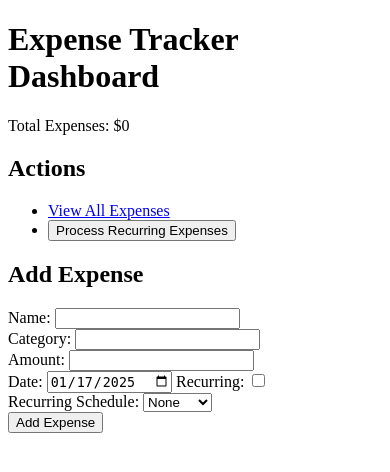
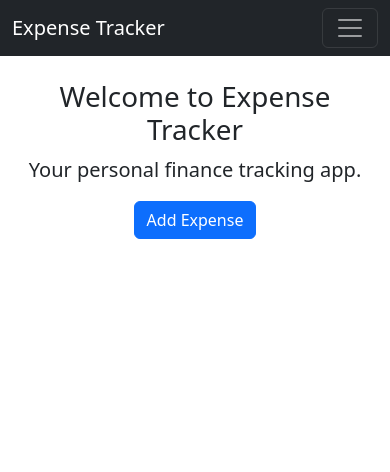
Before and after one commit to anthonyouch/expense-tracker, a Flask app: page / in a window 390 px wide. Shown: the top 472 px of the page. Run offline with Flask 3, Linux system fonts and the light colour scheme; data that the repository does not hold is empty.

Commit message:
feat: Add navigation bar to base.html
- Created a responsive navigation bar in `base.html` for consistent layout across all pages.
- Includes links for Dashboard and View Expenses.

```diff
--- a/app.py
+++ b/app.py
@@ -1,6 +1,6 @@
 from flask import Flask, render_template, request, redirect, url_for
 from db_storage import initialize_db, write_expense, read_expenses, process_recurring_expenses
-
+from datetime import date
 # Initialize Flask app
 app = Flask(__name__)
 
@@ -18,12 +18,14 @@ def dashboard():
     total_expenses = sum(float(expense["amount"]) for expense in expenses)
     monthly_breakdown = {}  # Logic for monthly breakdown (to be implemented later)
     category_breakdown = {}  # Logic for category breakdown (to be implemented later)
+    today = date.today()
 
     return render_template(
         "index.html",
         total_expenses=total_expenses,
         monthly_breakdown=monthly_breakdown,
         category_breakdown=category_breakdown,
+        today=today,
     )
 
 @app.route("/view-expenses")
--- /dev/null
+++ b/templates/base.html
@@ -0,0 +1,82 @@
+<!DOCTYPE html>
+<html lang="en">
+<head>
+    <meta charset="UTF-8">
+    <meta name="viewport" content="width=device-width, initial-scale=1.0">
+    <title>Expense Tracker</title>
+    <link href="https://cdn.jsdelivr.net/npm/bootstrap@5.3.0/dist/css/bootstrap.min.css" rel="stylesheet">
+</head>
+<body>
+    <!-- Navbar -->
+    <nav class="navbar navbar-expand-lg navbar-dark bg-dark">
+        <div class="container-fluid">
+            <a class="navbar-brand" href="/">Expense Tracker</a>
+            <button class="navbar-toggler" type="button" data-bs-toggle="collapse" data-bs-target="#navbarNav" aria-controls="navbarNav" aria-expanded="false" aria-label="Toggle navigation">
+                <span class="navbar-toggler-icon"></span>
+            </button>
+            <div class="collapse navbar-collapse" id="navbarNav">
+                <ul class="navbar-nav">
+                    <li class="nav-item">
+                        <a class="nav-link" href="/">Dashboard</a>
+                    </li>
+                    <li class="nav-item">
+                        <a class="nav-link" href="/expenses">View Expenses</a>
+                    </li>
+                </ul>
+            </div>
+        </div>
+    </nav>
+
+    <!-- Content -->
+    <div class="container mt-4">
+        {% block content %}
+        {% endblock %}
+    </div>
+
+    <!-- Add Expense Modal -->
+    <div class="modal fade" id="addExpenseModal" tabindex="-1" aria-labelledby="addExpenseModalLabel" aria-hidden="true">
+        <div class="modal-dialog">
+            <div class="modal-content">
+                <div class="modal-header">
+                    <h5 class="modal-title" id="addExpenseModalLabel">Add New Expense</h5>
+                    <button type="button" class="btn-close" data-bs-dismiss="modal" aria-label="Close"></button>
+                </div>
+                <form method="POST" action="/add_expense">
+                    <div class="modal-body">
+                        <div class="mb-3">
+                            <label for="expenseName" class="form-label">Expense Name</label>
+                            <input type="text" class="form-control" id="expenseName" name="name" required>
+                        </div>
+                        <div class="mb-3">
+                            <label for="expenseCategory" class="form-label">Category</label>
+                            <select class="form-select" id="expenseCategory" name="category" required>
+                                <option value="" disabled selected>Select a category</option>
+                                <option value="Food">Food</option>
+                                <option value="Transport">Transport</option>
+                                <option value="Health">Health</option>
+                                <option value="Entertainment">Entertainment</option>
+                                <option value="Utilities">Utilities</option>
+                                <option value="Other">Other</option>
+                            </select>
+                        </div>
+                        <div class="mb-3">
+                            <label for="expenseAmount" class="form-label">Amount</label>
+                            <input type="number" class="form-control" id="expenseAmount" name="amount" required>
+                        </div>
+                        <div class="mb-3">
+                            <label for="expenseDate" class="form-label">Date</label>
+                            <input type="date" class="form-control" id="expenseDate" name="date_added" value="{{ today }}" required/>
+                        </div>
+                    </div>
+                    <div class="modal-footer">
+                        <button type="button" class="btn btn-secondary" data-bs-dismiss="modal">Close</button>
+                        <button type="submit" class="btn btn-primary">Save Expense</button>
+                    </div>
+                </form>
+            </div>
+        </div>
+    </div>
+
+    <script src="https://cdn.jsdelivr.net/npm/bootstrap@5.3.0/dist/js/bootstrap.bundle.min.js"></script>
+</body>
+</html>
--- a/templates/index.html
+++ b/templates/index.html
@@ -1,56 +1,9 @@
-<!DOCTYPE html>
-<html lang="en">
-<head>
-    <meta charset="UTF-8">
-    <meta name="viewport" content="width=device-width, initial-scale=1.0">
-    <title>Expense Tracker - Dashboard</title>
-</head>
-<body>
-    <h1>Expense Tracker Dashboard</h1>
-    <p>Total Expenses: ${{ total_expenses }}</p>
+{% extends "base.html" %}
 
-    <h2>Actions</h2>
-    <ul>
-        <li><a href="{{ url_for('view_expenses') }}">View All Expenses</a></li>
-        <li>
-            <form action="{{ url_for('process_recurring') }}" method="post" style="display: inline;">
-                <button type="submit">Process Recurring Expenses</button>
-            </form>
-        </li>
-    </ul>
-
-    <h2>Add Expense</h2>
-    <form action="{{ url_for('add_expense') }}" method="post">
-        <label for="name">Name:</label>
-        <input type="text" id="name" name="name" required><br>
-
-        <label for="category">Category:</label>
-        <input type="text" id="category" name="category" required><br>
-
-        <label for="amount">Amount:</label>
-        <input type="number" id="amount" name="amount" step="0.01" required><br>
-
-        <label for="date_added">Date:</label>
-        <input type="date" id="date_added" name="date_added" required>
-
-        <label for="recurring">Recurring:</label>
-        <input type="checkbox" id="recurring" name="recurring" value="1"><br>
-
-
-        <label for="recurring_schedule">Recurring Schedule:</label>
-        <select id="recurring_schedule" name="recurring_schedule">
-            <option value="">None</option>
-            <option value="daily">Daily</option>
-            <option value="weekly">Weekly</option>
-            <option value="monthly">Monthly</option>
-        </select><br>
-
-        <button type="submit">Add Expense</button>
-    </form>
-
-    <script>
-        // Set default value of the date field to today's date
-        document.getElementById('date_added').value = new Date().toISOString().split('T')[0];
-    </script>
-</body>
-</html>
+{% block content %}
+<div class="text-center">
+    <h1>Welcome to Expense Tracker</h1>
+    <p class="lead">Your personal finance tracking app.</p>
+    <a href="#" class="btn btn-primary" data-bs-toggle="modal" data-bs-target="#addExpenseModal">Add Expense</a>
+</div>
+{% endblock %}
```
